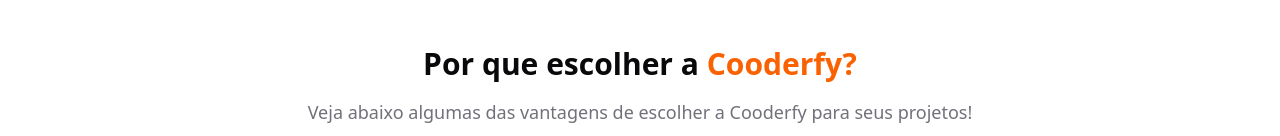
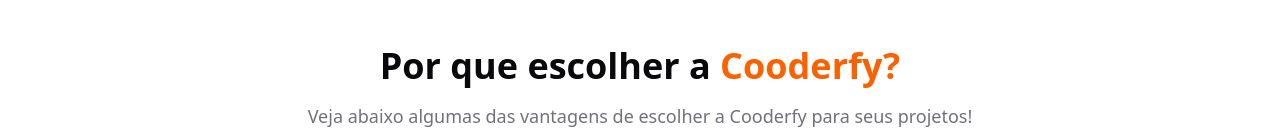
Before and after one commit to ojefersoncode/Percentual-app, a Next.js app: page / in a window 1280 px wide. Shown: the part 802-938 px from the top of the page. Built offline with nearby package versions, Linux system fonts and the light colour scheme; no server answers.

Commit message:
Edit Landing page

```diff
--- a/components/landing/HowItWorks.tsx
+++ b/components/landing/HowItWorks.tsx
@@ -44,7 +44,7 @@
 export const HowItWorks = () => {
   return (
     <section id="howItWorks" className="px-4 text-center pt-12">
-      <h2 className="w-full px-4 text-3xl font-bold">
+      <h2 className="w-full px-4 text-3xl md:text-4xl font-bold">
         Por que escolher a{' '}
         <span className="text-btn rounded-lg">Cooderfy?</span>
       </h2>
@@ -53,7 +53,7 @@
         projetos!
       </p>
 
-      <div className="grid grid-cols-2 md:grid-cols-2 lg:grid-cols-4 gap-8">
+      <div className="grid grid-cols-1 md:grid-cols-2 lg:grid-cols-4 gap-8">
         {features.map(({ icon, title, description }: FeatureProps) => (
           <Card
             key={title}
```
